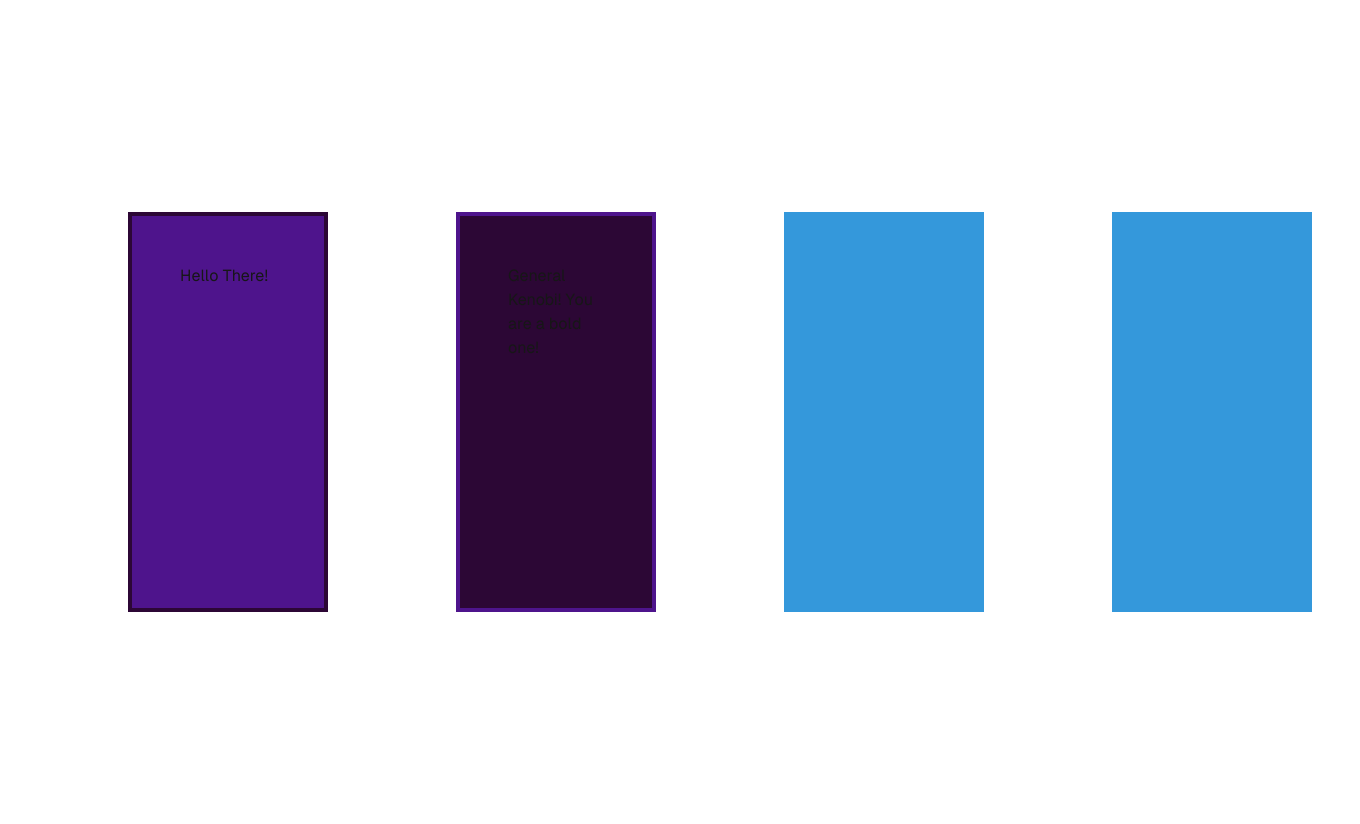
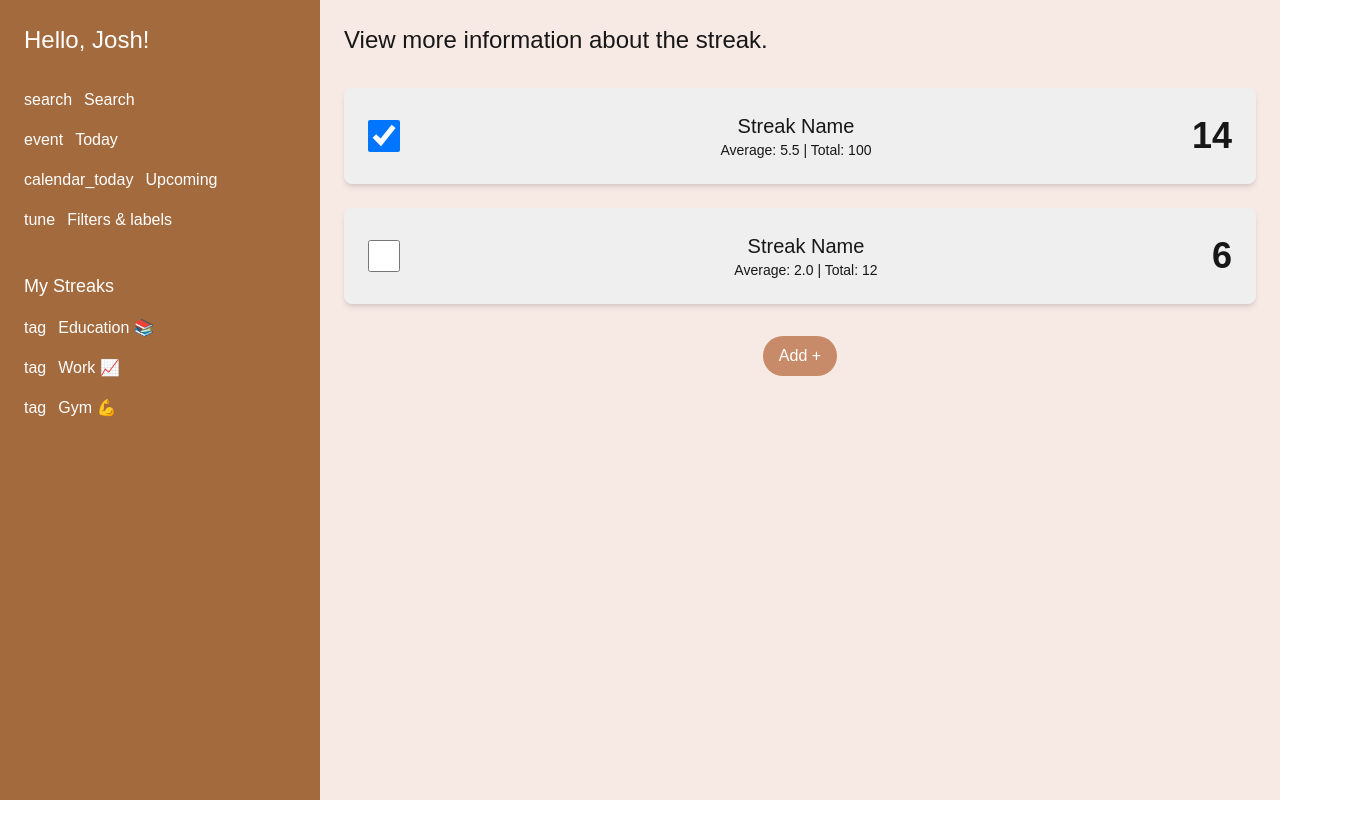
Before and after one commit to sofiagalkina/StreakSnap, a Next.js app: page / in a window 1280 px wide. Shown: the whole page, 1360 px wide, since content can reach past the window. After the commit the page ends 800 px from the top, so only its background shows below. Built offline with nearby package versions, Linux system fonts and the light colour scheme.

Commit message:
Basic layout

```diff
--- a/src/app/page.tsx
+++ b/src/app/page.tsx
@@ -2,16 +2,83 @@ import Image from "next/image";
 
 export default function Home() {
   return (
-    <div className="grid grid-rows-[20px_1fr_20px] items-center justify-items-center min-h-screen p-8 pb-20 gap-16 sm:p-20 font-[family-name:var(--font-geist-sans)] bg-white">
-      <main className="flex flex-row gap-8 row-start-2 items-center sm:items-start">
-      <div className="w-[200px] h-[400px] p-12 m-12 bg-[#4E148C] border-4 border-[#2C0735]">Hello There!</div>
-      <div className="w-[200px] h-[400px] p-12 m-12 bg-[#2C0735] border-4 border-[#4E148C]">General Kenobi! You are a bold one!</div>
-      <div className="w-[200px] h-[400px] p-12 m-12 bg-[#3498db]"></div>
-      <div className="w-[200px] h-[400px] p-12 m-12 bg-[#3498db]"></div>
+    <div className="min-h-screen bg-[#F7E9E4] flex">
+      {/* Sidebar */}
+      <div className="w-1/4 bg-[#A36A3E] text-[#FFFFFF] flex flex-col p-6">
+        <h1 className="text-2xl mb-8">Hello, Josh!</h1>
+        <ul className="space-y-4">
+          <li className="flex items-center">
+            <span className="material-icons">search</span>
+            <a href="#" className="ml-3">Search</a>
+          </li>
+          <li className="flex items-center">
+            <span className="material-icons">event</span>
+            <a href="#" className="ml-3">Today</a>
+          </li>
+          <li className="flex items-center">
+            <span className="material-icons">calendar_today</span>
+            <a href="#" className="ml-3">Upcoming</a>
+          </li>
+          <li className="flex items-center">
+            <span className="material-icons">tune</span>
+            <a href="#" className="ml-3">Filters & labels</a>
+          </li>
+        </ul>
 
-      </main>
-      <footer className="row-start-3 flex gap-6 flex-wrap items-center justify-center">
-      </footer>
+        {/* Streaks Section */}
+        <div className="mt-10">
+          <h2 className="text-lg">My Streaks</h2>
+          <ul className="mt-4 space-y-4">
+            <li className="flex items-center">
+              <span className="material-icons">tag</span>
+              <a href="#" className="ml-3">Education 📚</a>
+            </li>
+            <li className="flex items-center">
+              <span className="material-icons">tag</span>
+              <a href="#" className="ml-3">Work 📈</a>
+            </li>
+            <li className="flex items-center">
+              <span className="material-icons">tag</span>
+              <a href="#" className="ml-3">Gym 💪</a>
+            </li>
+          </ul>
+        </div>
+      </div>
+
+      {/* Main Content */}
+      <div className="flex-1 p-6 text-[#171717]">
+        <h2 className="text-2xl mb-8">View more information about the streak.</h2>
+
+        {/* Streak Card */}
+        <div className="space-y-6">
+          <div className="bg-[#EFEFEF] rounded-lg p-6 shadow-md flex justify-between items-center">
+            <input type="checkbox" checked className="w-8 h-8" />
+            <div className="text-center">
+              <h3 className="text-xl">Streak Name</h3>
+              <p className="text-sm">Average: 5.5 | Total: 100</p>
+            </div>
+            <div className="text-center">
+              <span className="text-4xl font-bold">14</span>
+            </div>
+          </div>
+
+          <div className="bg-[#EFEFEF] rounded-lg p-6 shadow-md flex justify-between items-center">
+            <input type="checkbox" className="w-8 h-8" />
+            <div className="text-center">
+              <h3 className="text-xl">Streak Name</h3>
+              <p className="text-sm">Average: 2.0 | Total: 12</p>
+            </div>
+            <div className="text-center">
+              <span className="text-4xl font-bold">6</span>
+            </div>
+          </div>
+        </div>
+
+        {/* Add Button */}
+        <div className="mt-8 flex justify-center">
+          <button className="bg-[#C88B69] text-[#FFFFFF] py-2 px-4 rounded-full">Add +</button>
+        </div>
+      </div>
     </div>
   );
 }
```
